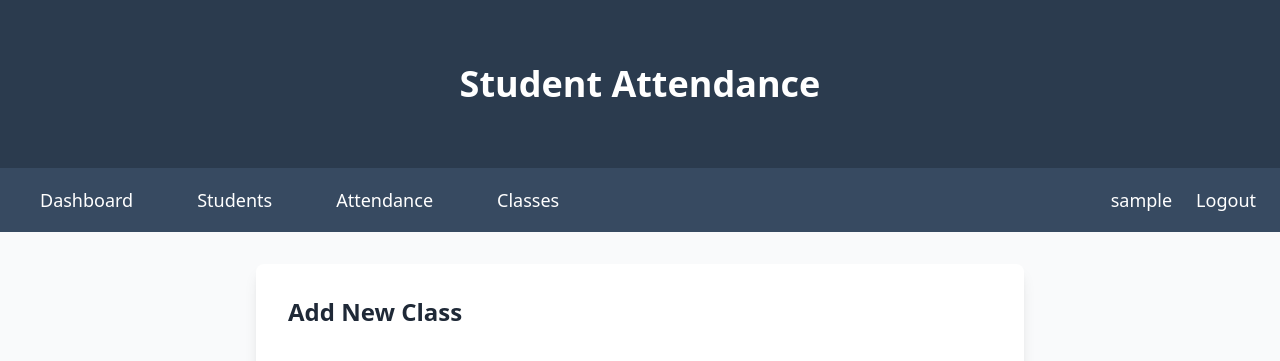
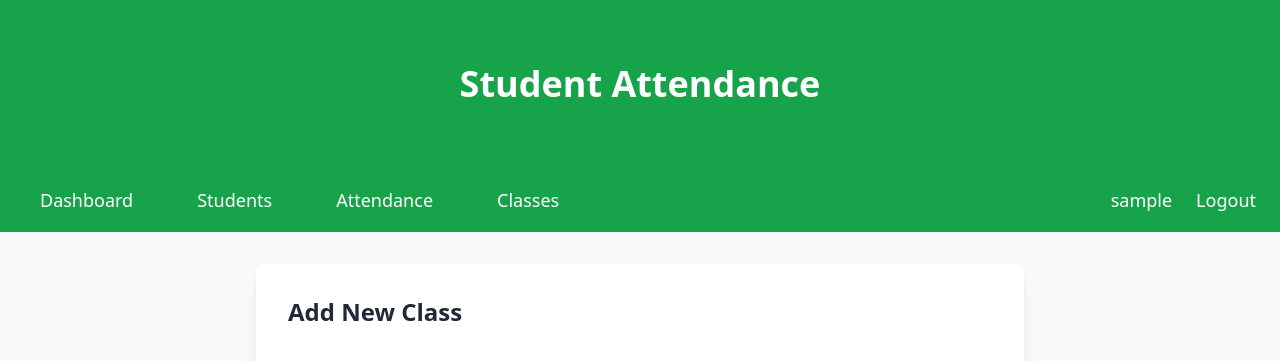
Before and after one commit to tobiakinlade/attendance-app, a Flask app: page /add_class in a window 1280 px wide. Shown: the top 361 px of the page. Run offline with Flask 3, Linux system fonts and the light colour scheme; the visitor is signed in with stand-in values (Sample User, id 1); some libraries are stand-ins or nearby versions.

Commit message:
UI: Change class with navy color to green

```diff
--- a/app/templates/base.html
+++ b/app/templates/base.html
@@ -21,18 +21,18 @@
 </head>
 <body class="min-h-screen bg-gray-50">
     <!-- Main Header -->
-    <header class="bg-navy">
+    <header class="bg-green-600">
         <div class="max-w-full mx-auto">
             <h1 class="text-white text-4xl font-bold text-center py-16">Student Attendance</h1>
             {% if current_user.is_authenticated %}
-            <nav class="bg-navy-light">
+            <nav class="bg-green-600-light">
                 <div class="max-w-7xl mx-auto px-6">
                     <div class="flex items-center justify-between h-16">
                         <div class="flex items-center space-x-8">
-                            <a href="{{ url_for('main.dashboard') }}" class="text-white hover:bg-navy px-4 py-2 rounded-md text-lg">Dashboard</a>
-                            <a href="{{ url_for('main.students') }}" class="text-white hover:bg-navy px-4 py-2 rounded-md text-lg">Students</a>
-                            <a href="{{ url_for('main.attendance') }}" class="text-white hover:bg-navy px-4 py-2 rounded-md text-lg">Attendance</a>
-                            <a href="{{ url_for('main.classes') }}" class="text-white hover:bg-navy px-4 py-2 rounded-md text-lg">Classes</a>
+                            <a href="{{ url_for('main.dashboard') }}" class="text-white hover:bg-green-600 px-4 py-2 rounded-md text-lg">Dashboard</a>
+                            <a href="{{ url_for('main.students') }}" class="text-white hover:bg-green-600 px-4 py-2 rounded-md text-lg">Students</a>
+                            <a href="{{ url_for('main.attendance') }}" class="text-white hover:bg-green-600 px-4 py-2 rounded-md text-lg">Attendance</a>
+                            <a href="{{ url_for('main.classes') }}" class="text-white hover:bg-green-600 px-4 py-2 rounded-md text-lg">Classes</a>
                         </div>
                         <div class="flex items-center space-x-6">
                             <span class="text-white text-lg">{{ current_user.username }}</span>
@@ -48,11 +48,11 @@
     <!-- Mobile menu -->
     <div class="mobile-menu md:hidden">
         {% if current_user.is_authenticated %}
-            <div class="px-4 pt-4 pb-4 space-y-2 bg-navy">
-                <a href="{{ url_for('main.dashboard') }}" class="text-white hover:bg-navy-light block px-4 py-3 rounded-md text-lg">Dashboard</a>
-                <a href="{{ url_for('main.students') }}" class="text-white hover:bg-navy-light block px-4 py-3 rounded-md text-lg">Students</a>
-                <a href="{{ url_for('main.attendance') }}" class="text-white hover:bg-navy-light block px-4 py-3 rounded-md text-lg">Attendance</a>
-                <a href="{{ url_for('main.classes') }}" class="text-white hover:bg-navy-light block px-4 py-3 rounded-md text-lg">Classes</a>
+            <div class="px-4 pt-4 pb-4 space-y-2 bg-green-600">
+                <a href="{{ url_for('main.dashboard') }}" class="text-white hover:bg-green-600-light block px-4 py-3 rounded-md text-lg">Dashboard</a>
+                <a href="{{ url_for('main.students') }}" class="text-white hover:bg-green-600-light block px-4 py-3 rounded-md text-lg">Students</a>
+                <a href="{{ url_for('main.attendance') }}" class="text-white hover:bg-green-600-light block px-4 py-3 rounded-md text-lg">Attendance</a>
+                <a href="{{ url_for('main.classes') }}" class="text-white hover:bg-green-600-light block px-4 py-3 rounded-md text-lg">Classes</a>
                 <div class="border-t border-navy-light pt-4">
                     <span class="text-white block px-4 py-2 text-lg">{{ current_user.username }}</span>
                     <a href="{{ url_for('auth.logout') }}" class="text-red-300 hover:text-red-400 block px-4 py-2 text-lg">Logout</a>
```
